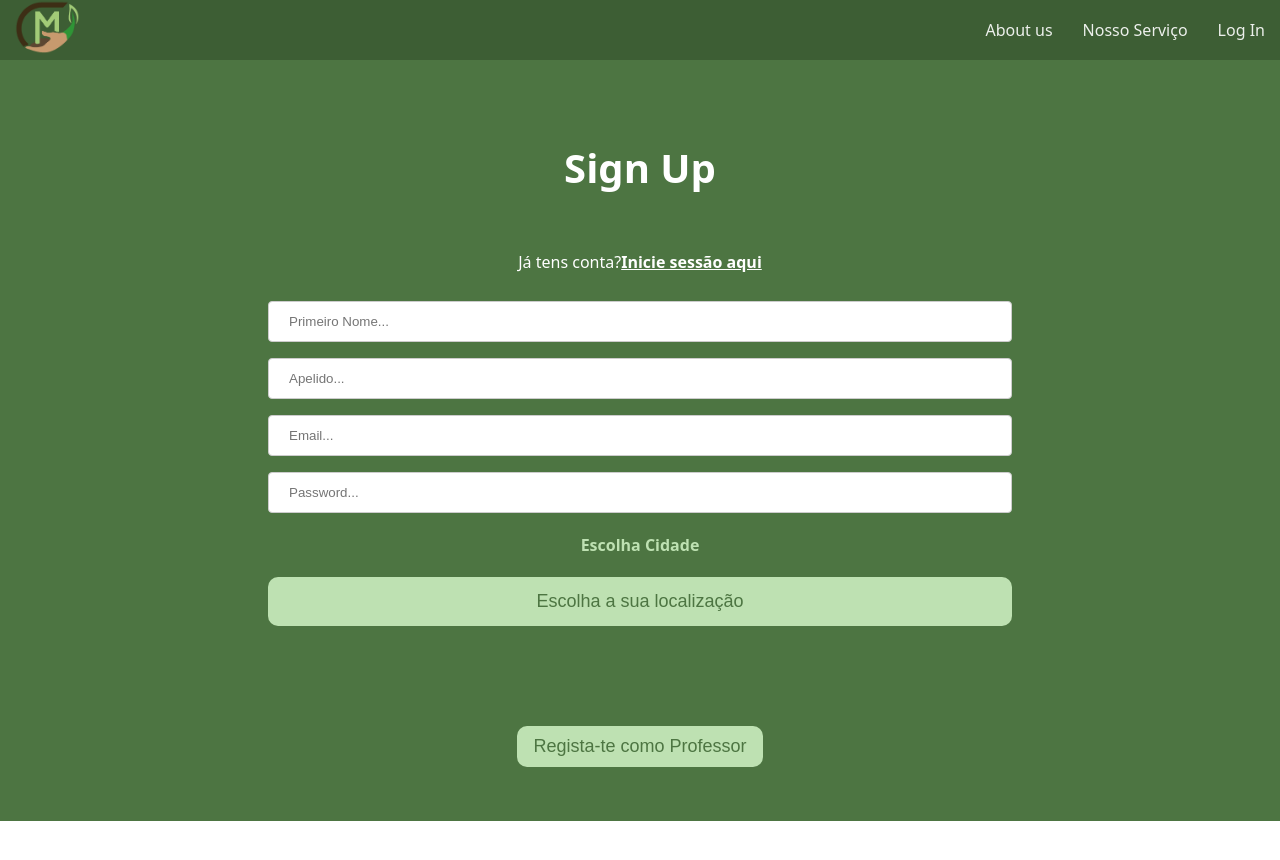
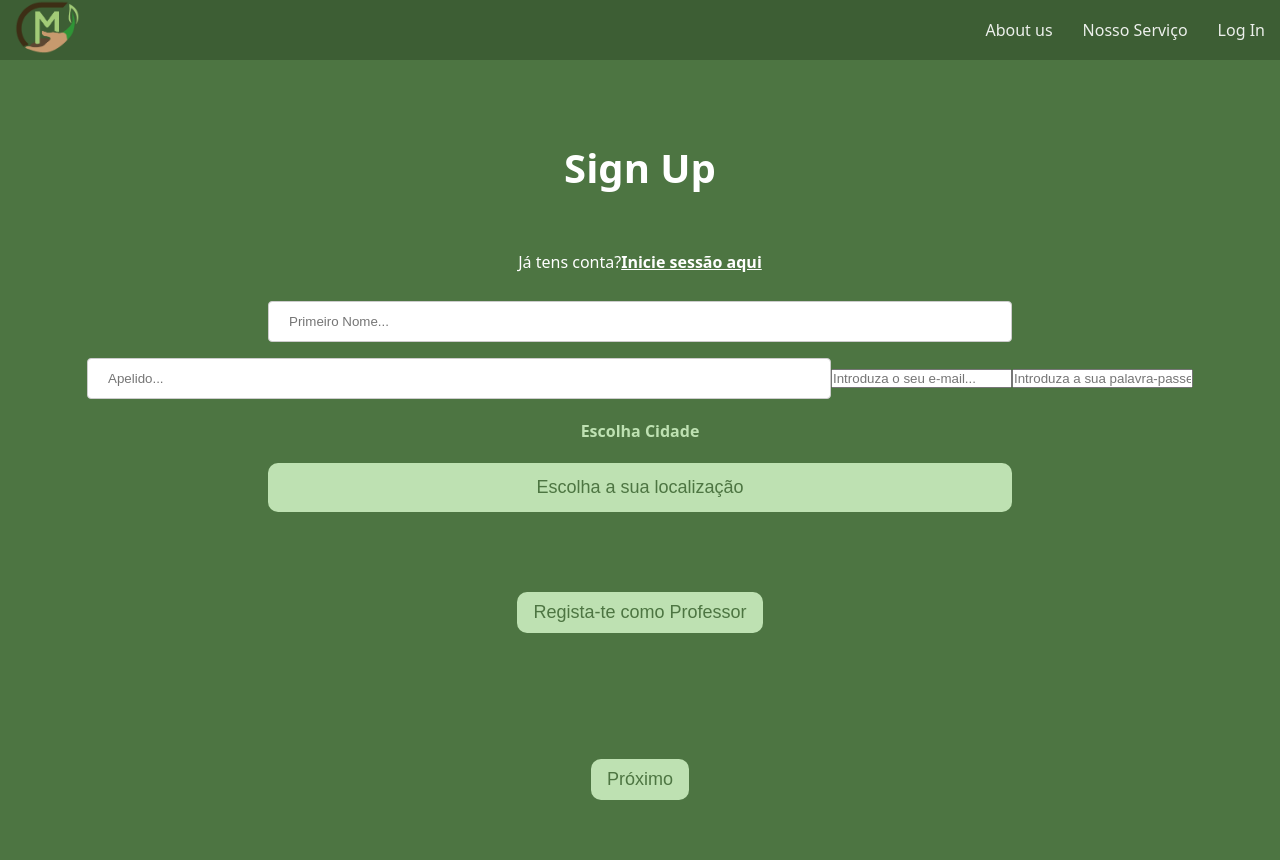
Before and after one commit to DinaX02/composto_mudanca, a React (Create React App) app: page /signupprofessor in a window 1280 px wide. Shown: the top 860 px of the page. Before the commit the page ends 821 px from the top, so only its background shows below. Built offline with nearby package versions, Linux system fonts and the light colour scheme; no server answers.

Commit message:
firebase commit ( por formatar css e route no botão)

```diff
--- a/src/App.js
+++ b/src/App.js
@@ -7,8 +7,6 @@ import About from './paginas/About';
 import SignUp from './paginas/SignUp';
 import SignUpAluno from './paginas/SignUp_Aluno';
 import SignInAluno from './paginas/SignIn_Aluno';
-import SignUpProfessor from './paginas/SignUp_Professor';
-import SignInProfessor from './paginas/SignIn_Professor';
 import Tutorial from './paginas/Tutorial';
 import Homepage from './paginas/Homepage';
 import Location from './components/teste/location'
@@ -20,6 +18,9 @@ import Mapp from './paginas/Testemap';
 import localizacao from "./paginas/localizacao.json";
 import ReactMapGL from 'react-map-gl';
 import 'mapbox-gl/dist/mapbox-gl.css';
+import AuthDetails from "./components/auth/AuthDetails";
+import SignIn_Professor from "./paginas/SignIn_Professor";
+import SignUp_Professor from "./paginas/SignUp_Professor";
 const localizacaoEscolas = localizacao;
 console.log(localizacaoEscolas.Aveiro);
 
@@ -31,15 +32,14 @@ function App() {
       <Router>
 
         <Routes>
-
           <Route path='/' element={ <Homepage/>}/>
           <Route path='/about' element={ <About/>}/>
           <Route path='/service' element={ <Service/>}/>
           <Route path='/signup' element={ <SignUp/>}/>
-          <Route path='/signupprofessor' element={<SignUpProfessor/>}/>
+          <Route path='/signupprofessor' element={<SignUp_Professor/>}/>
           <Route path='/signupaluno' element={<SignUpAluno/>}/>
           <Route path='/signinaluno' element={<SignInAluno/>}/>
-          <Route path='/signinprofessor' element={<SignInProfessor/>}/>
+          <Route path='/signinprofessor' element={<SignIn_Professor/>}/>
           <Route path='/tracker' element={<Tracker/>}/>
           <Route path='/tutorial' element={<Tutorial/>}/>
           <Route path='/feed' element={<Feed/>}/>
--- a/src/paginas/SignIn_Professor.js
+++ b/src/paginas/SignIn_Professor.js
@@ -1,30 +1,58 @@
-import React from "react";
+import React, {useState} from "react";
 import Footer from "../components/Footer/Footer";
 import Navbar from "../components/Navbar/Navbar";
 import "./SignUp_Aluno.css";
+import {signInWithEmailAndPassword} from "firebase/auth";
+import {auth} from "../firebase";
+import AuthDetails from "../components/auth/AuthDetails";
 
 const SignInProfessor = () => {
+
+    const [email,setEmail] =useState('');
+    const [password,setPassword] =useState('');
+    const signIn = (e)=>{
+        e.preventDefault();
+        signInWithEmailAndPassword(auth, email, password).then((userCredential)=>{
+            console.log(userCredential);
+        })
+            .catch((error) => {
+                console.log(error);
+            });
+    }
   return (
     <div className="fundosign">
-      <Navbar />
+        <Navbar />
+
+        <form onSubmit={signIn}>
       <h1 className="tituloprincipal">Sign In</h1>
+        <div className="textaligninputs divESp">
 
-      <div className="textaligninputs divESp">
 
-        <input type="text" id="email" name="email" placeholder="Email..." />
+
+        <input type="email" id="email" name="email" placeholder="Email..."
+        value={email} onChange={(e)=>setEmail(e.target.value)}/>
 
         <input
-          type="text"
+          type="password"
           id="passwordAluno"
           name="passwordAluno"
-          placeholder="Password..."
+          placeholder="Introduza a sua password..."
+          value={password}
+          onChange={(e)=>setPassword(e.target.value)}
         />
       </div>
+
       <div className="textaligninputs">
-        <button className="btnHsignup btnsignup" type="button">
+          <button className="btnHsignup btnsignup" type="submit">
           Sign In
-        </button>
-      </div>
+          </button>
+          <a href="/feed">
+              <button className="btnHsignup btnsignup" type={"text"}>
+                  Entra no teu feed
+              </button>
+          </a>
+        </div>
+    </form>
     </div>
   );
 };
--- a/src/paginas/SignUp_Professor.js
+++ b/src/paginas/SignUp_Professor.js
@@ -1,20 +1,32 @@
 import React, {useState} from "react";
 import Footer from "../components/Footer/Footer";
 import Navbar from "../components/Navbar/Navbar";
+import {createUserWithEmailAndPassword} from "firebase/auth";
+import {auth} from "../firebase";
 import "./SignUp_Aluno.css";
+import AuthDetails from "../components/auth/AuthDetails";
+
 
 
 const SignUpProfessor = () => {
-    const [viewport, setViewport] = useState({
-        latitude:41.744749657864155,
-        longitude:-7.483052613762696,
-        zoom:10,
-        width: '100vw',
-        height: '100vh'
-    })
+
+    const [email,setEmail] =useState('');
+    const [password,setPassword] =useState('');
+    const signUp = (e)=>{
+        e.preventDefault();
+        createUserWithEmailAndPassword(auth, email, password).then((userCredential)=>{
+            console.log(userCredential);
+        })
+            .catch((error) => {
+                console.log(error);
+            });
+    }
+
   return (
     <div className="fundosign">
-      <Navbar />
+        <Navbar />
+        <form onSubmit={signUp}>
+
       <h1 className="tituloprincipal">Sign Up</h1>
 
       <p className="textaligninputs corbranca">
@@ -26,6 +38,7 @@ const SignUpProfessor = () => {
         </strong>
       </p>
       <div className="textaligninputs divESp">
+
         <input
           type="text"
           id="fname"
@@ -40,25 +53,40 @@ const SignUpProfessor = () => {
           placeholder="Apelido..."
         />
 
-        <input type="text" id="email" name="email" placeholder="Email..." />
+        <input type="email"
+               id="email"
+               name="email"
+               placeholder="Introduza o seu e-mail..."
+               value={email}
+               onChange={(e)=>setEmail(e.target.value)}
+        />
 
         <input
-          type="text"
+          type="password"
           id="passwordAluno"
           name="passwordAluno"
-          placeholder="Password..."
+          placeholder="Introduza a sua palavra-passe..."
+          value={password}
+          onChange={(e)=>setPassword(e.target.value)}
         />
         <div className="divescolhacid">
         <label className="escolahcidade" ><strong>Escolha Cidade</strong></label>
         </div>
-        <button className="btnHsignup btnsignup localizacaobtn" type="button">Escolha a sua localização</button>
+          <button className="btnHsignup btnsignup localizacaobtn" type="button">Escolha a sua localização</button>
+          <div className="textaligninputs">
+              <button className="btnHsignup btnsignup" type={"submit"}>
+                  Regista-te como Professor
+              </button>
+
+          </div>
+          <a href="/feed">
+              <button className="btnHsignup btnsignup" type={"text"}>
+                  Próximo
+              </button>
+          </a>
       </div>
 
-      <div className="textaligninputs">
-        <button className="btnHsignup btnsignup" type="button">
-          Regista-te como Professor
-        </button>
-      </div>
+</form>
     </div>
   );
 };
```
